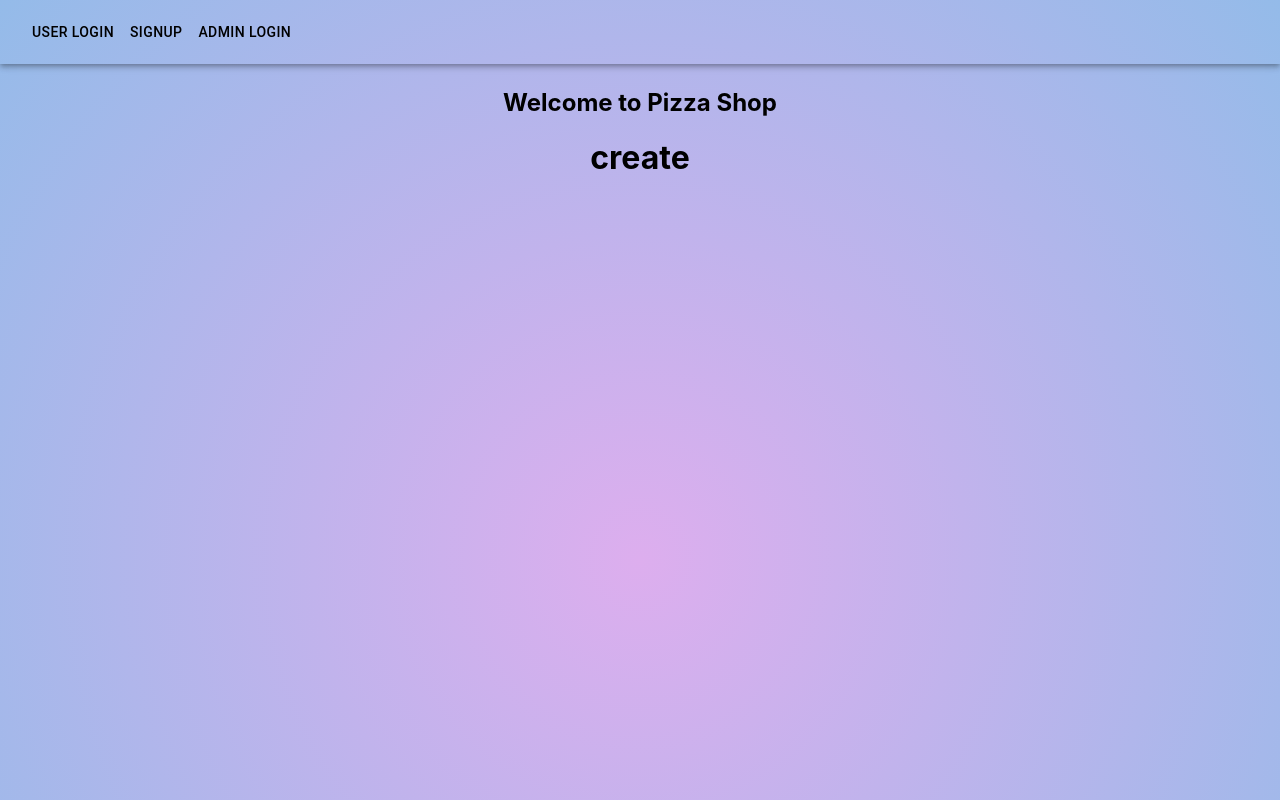
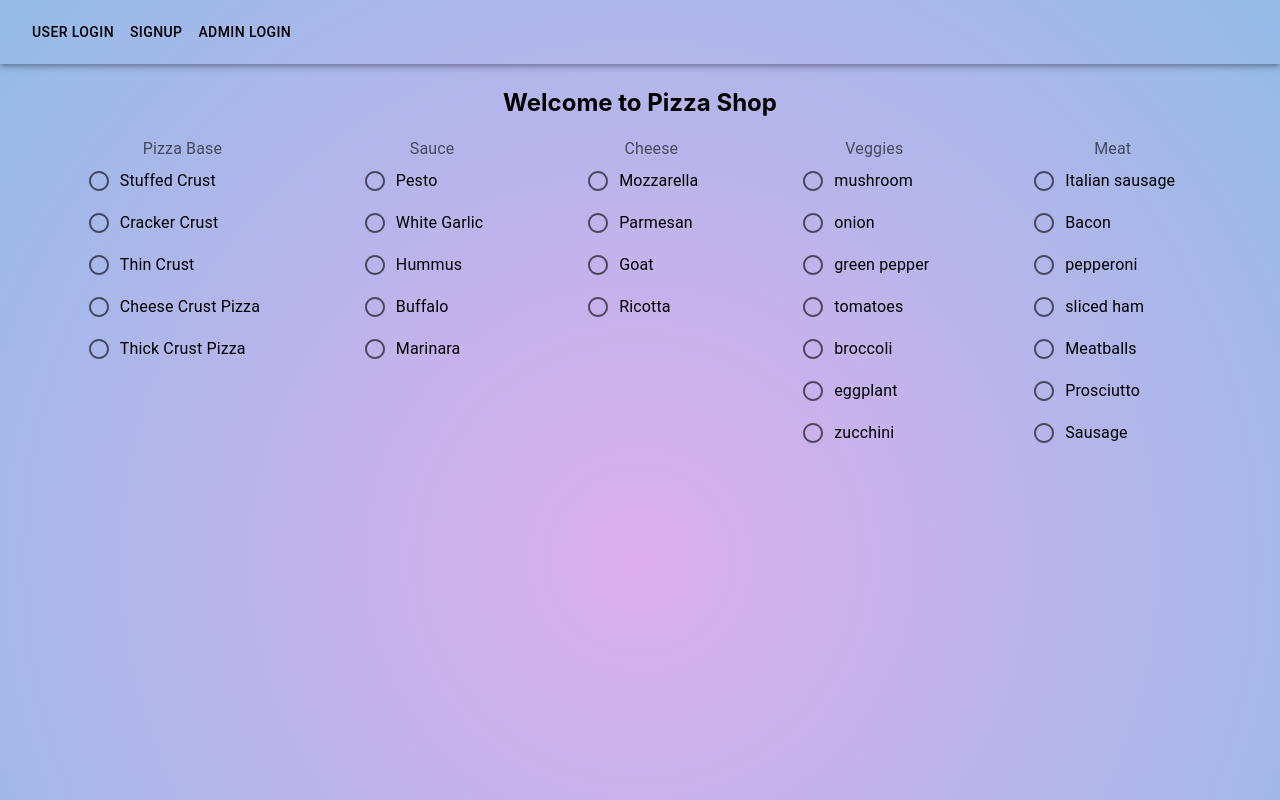
Before and after one commit to vrushabhmungelwar/pizza-delivery-app-frontend, a React (Create React App) app: page /pizzaList in a window 1280 px wide. Both pictures are taken after a click on the button "CREATE PIZZA". Shown: the top 800 px of the page. Built offline with nearby package versions, Linux system fonts and the light colour scheme; no server answers.

Commit message:
added create pizza

```diff
--- a/src/App.css
+++ b/src/App.css
@@ -52,3 +52,10 @@
   flex-direction: column;
   align-items: stretch;
 }
+
+.container {
+  display: flex;
+  flex-direction: row;
+  flex-wrap: wrap;
+  justify-content: space-evenly;
+}
--- a/src/createPizza.js
+++ b/src/createPizza.js
@@ -1,5 +1,184 @@
+import PropTypes from "prop-types";
+import { styled } from "@mui/material/styles";
+import RadioGroup, { useRadioGroup } from "@mui/material/RadioGroup";
+import FormControlLabel from "@mui/material/FormControlLabel";
+import Radio from "@mui/material/Radio";
+import FormLabel from "@mui/material/FormLabel";
 export function CustomPizza() {
+  const StyledFormControlLabel = styled((props) => (
+    <FormControlLabel {...props} />
+  ))(({ theme, checked }) => ({
+    ".MuiFormControlLabel-label": checked && {
+      color: theme.palette.primary.main,
+    },
+  }));
+
+  function MyFormControlLabel(props) {
+    const radioGroup = useRadioGroup();
+
+    let checked = false;
+
+    if (radioGroup) {
+      checked = radioGroup.value === props.value;
+    }
+
+    return <StyledFormControlLabel checked={checked} {...props} />;
+  }
+
+  MyFormControlLabel.propTypes = {
+    value: PropTypes.any,
+  };
   return (
-  <h1>create</h1>
-  )
+    <div className="container">
+      <div>
+        <FormLabel component="legend">Pizza Base</FormLabel>
+        <RadioGroup name="use-radio-group" defaultValue="first">
+          <MyFormControlLabel
+            value="Stuffed Crust"
+            label="Stuffed Crust"
+            control={<Radio />}
+          />
+          <MyFormControlLabel
+            value="Cracker Crust"
+            label="Cracker Crust"
+            control={<Radio />}
+          />
+          <MyFormControlLabel
+            value="Thin Crust"
+            label="Thin Crust"
+            control={<Radio />}
+          />
+          <MyFormControlLabel
+            value="Cheese Crust Pizza"
+            label="Cheese Crust Pizza"
+            control={<Radio />}
+          />
+          <MyFormControlLabel
+            value="Thick Crust Pizza"
+            label="Thick Crust Pizza"
+            control={<Radio />}
+          />
+        </RadioGroup>
+      </div>
+      <div>
+        <FormLabel component="legend">Sauce</FormLabel>
+        <RadioGroup name="use-radio-group" defaultValue="first">
+          <MyFormControlLabel value="Pesto" label="Pesto" control={<Radio />} />
+          <MyFormControlLabel
+            value="White Garlic"
+            label="White Garlic"
+            control={<Radio />}
+          />
+          <MyFormControlLabel
+            value="Hummus"
+            label="Hummus"
+            control={<Radio />}
+          />
+          <MyFormControlLabel
+            value="Buffalo"
+            label="Buffalo"
+            control={<Radio />}
+          />
+          <MyFormControlLabel
+            value="Marinara"
+            label="Marinara"
+            control={<Radio />}
+          />
+        </RadioGroup>
+      </div>
+      <div>
+        <FormLabel component="legend">Cheese</FormLabel>
+        <RadioGroup name="use-radio-group" defaultValue="first">
+          <MyFormControlLabel
+            value="Mozzarella"
+            label="Mozzarella"
+            control={<Radio />}
+          />
+          <MyFormControlLabel
+            value="Parmesan"
+            label="Parmesan"
+            control={<Radio />}
+          />
+          <MyFormControlLabel value="Goat" label="Goat" control={<Radio />} />
+          <MyFormControlLabel
+            value="Ricotta "
+            label="Ricotta "
+            control={<Radio />}
+          />
+        </RadioGroup>
+      </div>
+      <div>
+        <FormLabel component="legend">Veggies</FormLabel>
+        <RadioGroup name="use-radio-group" defaultValue="first">
+          <MyFormControlLabel
+            value="mushroom"
+            label="mushroom"
+            control={<Radio />}
+          />
+          <MyFormControlLabel value="onion" label="onion" control={<Radio />} />
+          <MyFormControlLabel
+            value="green pepper"
+            label="green pepper"
+            control={<Radio />}
+          />
+          <MyFormControlLabel
+            value="tomatoes"
+            label="tomatoes"
+            control={<Radio />}
+          />
+          <MyFormControlLabel
+            value="broccoli"
+            label="broccoli"
+            control={<Radio />}
+          />
+          <MyFormControlLabel
+            value="eggplant"
+            label="eggplant"
+            control={<Radio />}
+          />
+          <MyFormControlLabel
+            value="zucchini"
+            label="zucchini"
+            control={<Radio />}
+          />
+        </RadioGroup>
+      </div>
+      <div>
+        <FormLabel component="legend">Meat</FormLabel>
+        <RadioGroup name="use-radio-group" defaultValue="first">
+          <MyFormControlLabel
+            value="Italian sausage"
+            label="Italian sausage"
+            control={<Radio />}
+          />
+          <MyFormControlLabel value="Bacon" label="Bacon" control={<Radio />} />
+          <MyFormControlLabel
+            value="pepperoni"
+            label="pepperoni"
+            control={<Radio />}
+          />
+          <MyFormControlLabel
+            value=" sliced ham"
+            label=" sliced ham"
+            control={<Radio />}
+          />
+          <MyFormControlLabel
+            value="Meatballs"
+            label="Meatballs"
+            control={<Radio />}
+          />
+          <MyFormControlLabel
+            value="Prosciutto"
+            label="Prosciutto"
+            control={<Radio />}
+          />
+          <MyFormControlLabel
+            value="Sausage"
+            label="Sausage"
+            control={<Radio />}
+          />
+        </RadioGroup>
+      </div>
+    </div>
+  );
 }
```
